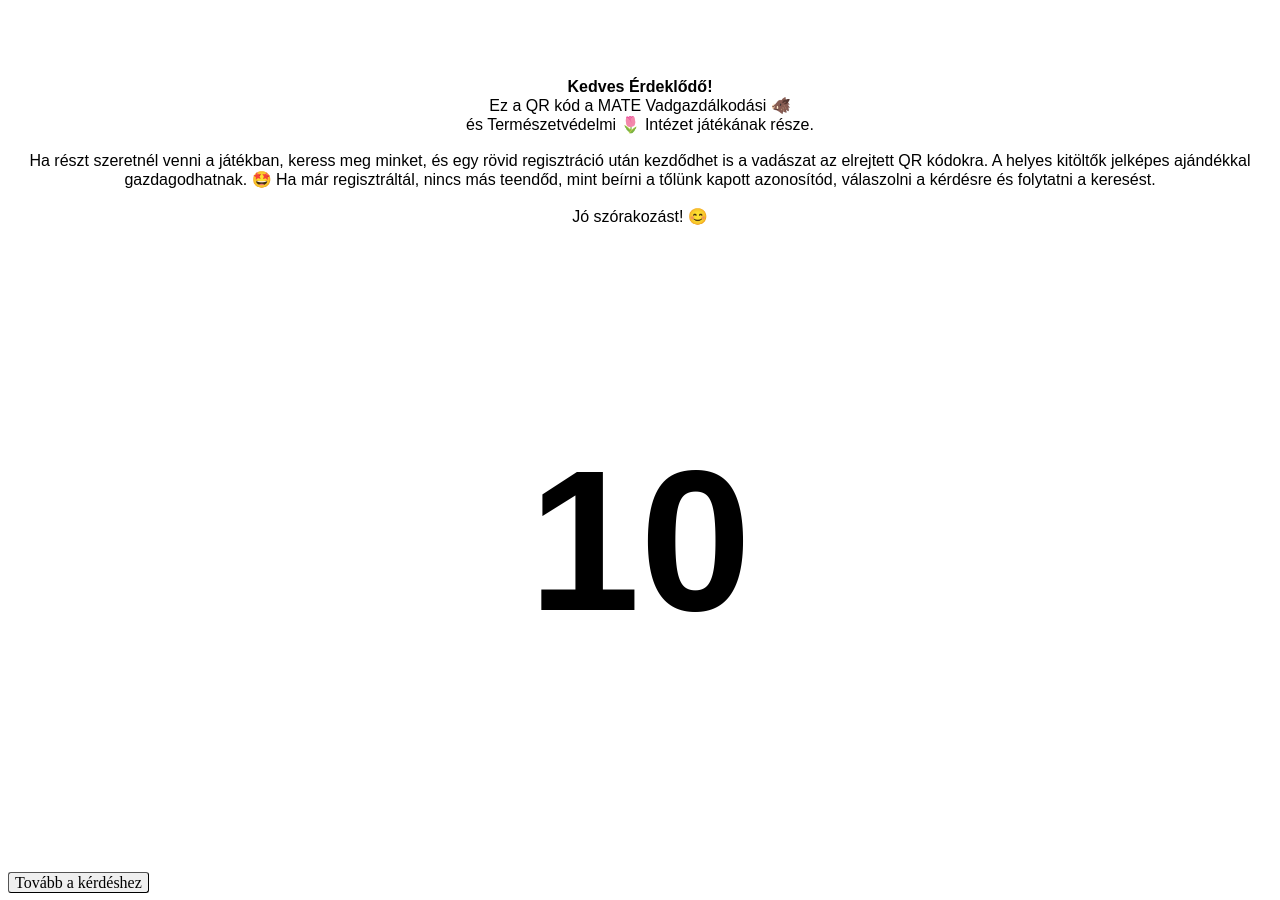
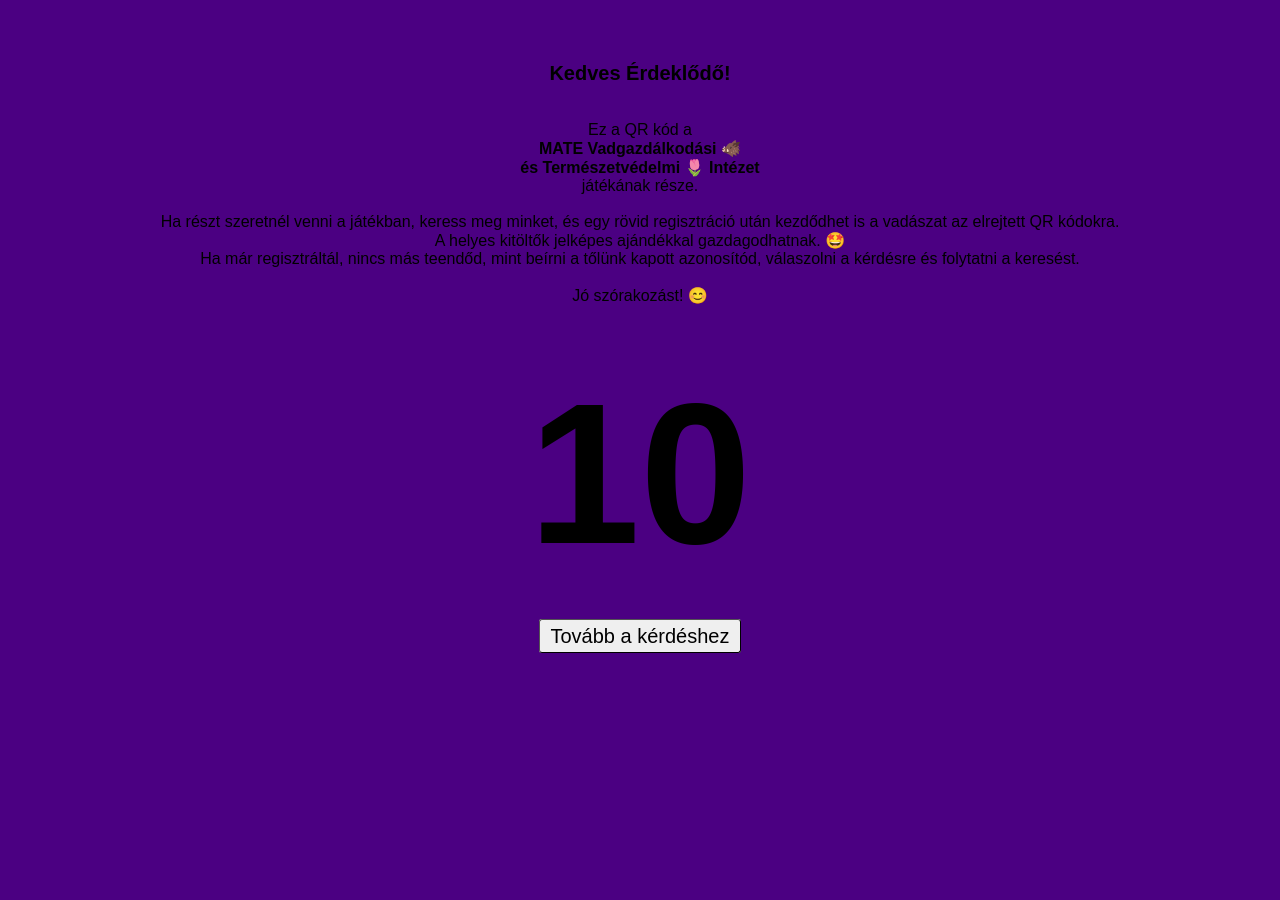
Before and after one commit to TVBTGeorgikon/KAN10OD, a plain HTML site: page index.html in a window 1280 px wide. After the commit the page ends 800 px from the top, so only its background shows below. Drawn offline with Linux system fonts and the light colour scheme.

Commit message:
Update index.html

```diff
--- a/index.html
+++ b/index.html
@@ -3,11 +3,21 @@
 <head><title>10-es pont</title>
 <style type="text/css">
 p {
-font-family: Arial
+font-family: Arial;
+margin:0;
+}
+div.cim{
+    align: center;
+    margin: auto;
+    width:90%;
+}
+div.lnk{
+  text-align: center;
 }
   a.button {
-    align="center";
-    padding: 1px 6px;
+    font-size: 20px;
+    font-family: Arial;
+    padding: 5px 10px;
     border: 1px outset buttonborder;
     border-radius: 3px;
     color: buttontext;
@@ -16,17 +26,15 @@ font-family: Arial
 }
 </style>
 </head>
-<body bgcolor="#FFFFFF">
+<body bgcolor="#4B0082">
 <br>
 <br>
 <br>
-<div class="cim"><p align="center" style="font-size:16px"><b>Kedves Érdeklődő!</b><br>
-Ez a QR kód a MATE Vadgazdálkodási 🐗 <br>és Természetvédelmi 🌷 Intézet játékának része. <br><br>Ha részt szeretnél venni a játékban, keress meg minket, és egy rövid regisztráció után kezdődhet is a vadászat az elrejtett QR kódokra. A helyes kitöltők jelképes ajándékkal gazdagodhatnak. 🤩
+<div class="cim"><p align="center" style="font-size:20px"><b>Kedves Érdeklődő!</b></p><br><br>
+<p align="center">Ez a QR kód a <br><b> MATE Vadgazdálkodási 🐗 <br> és Természetvédelmi 🌷 Intézet </b><br>játékának része. <br><br>Ha részt szeretnél venni a játékban, keress meg minket, és egy rövid regisztráció után kezdődhet is a vadászat az elrejtett QR kódokra. <br>A helyes kitöltők jelképes ajándékkal gazdagodhatnak. 🤩<br>
 Ha már regisztráltál, nincs más teendőd, mint beírni a tőlünk kapott azonosítód, válaszolni a kérdésre és folytatni a keresést.<br><br>
-Jó szórakozást! 😊</p></div>
-<p align="center" style="font-size:200px"><b>10</b></p>
-    <br>
-<a align="center" href="https://google.com" class="button">Tovább a kérdéshez</a>
-
+Jó szórakozást! 😊</p></div><br><br><br>
+<p align="center" style="font-size:200px"><b>10</b></p><br><br>
+<div class="lnk"><a href="https://google.com" class="button">Tovább a kérdéshez</a></div>
 </body>
 </html>
```
